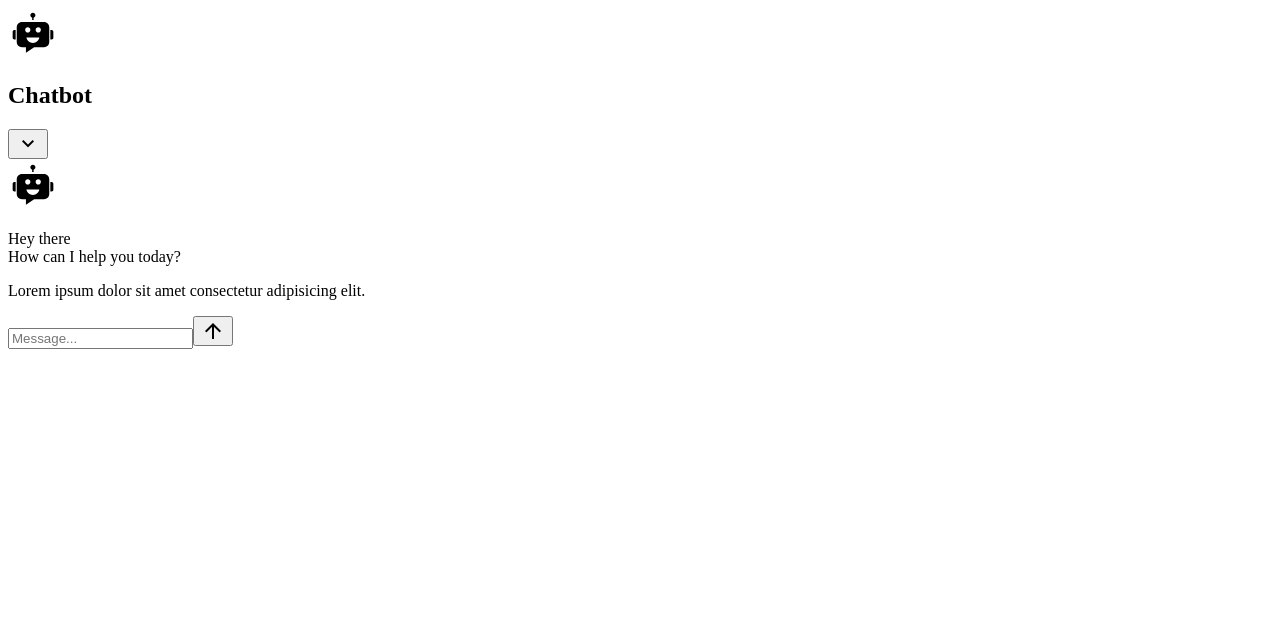
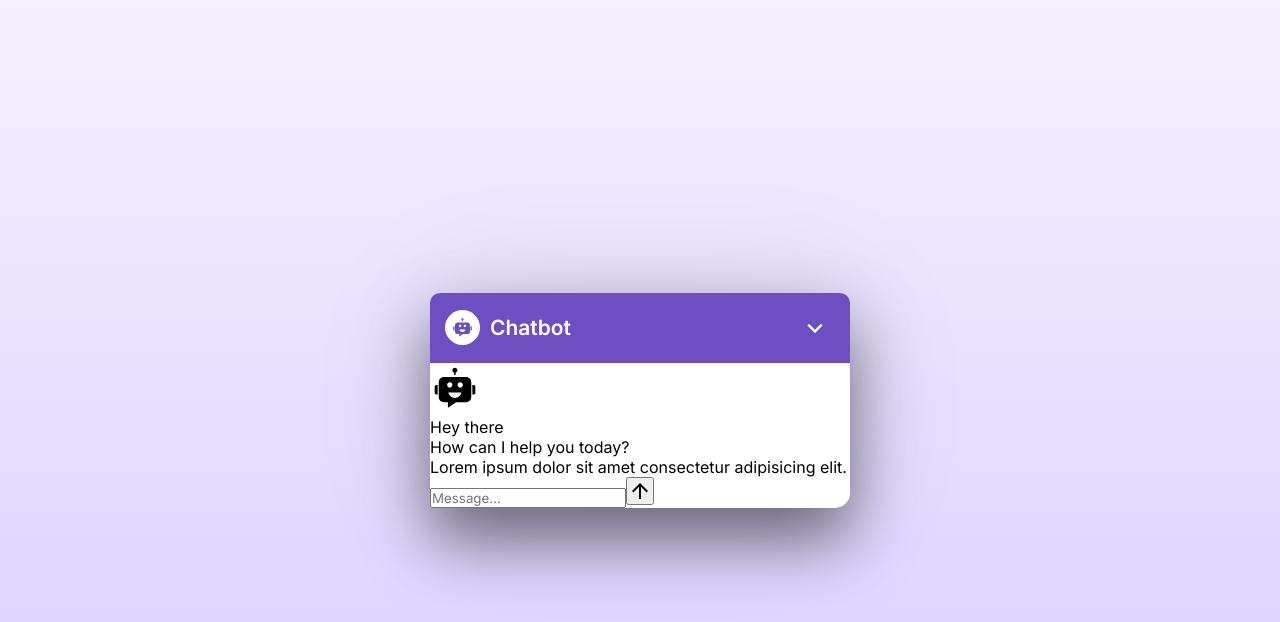
Before and after one commit to Pradhanji09/AI-Chatbot, a React (Vite) app: page / in a window 1280 px wide. Shown: the top 622 px of the page. Built offline with nearby package versions, Linux system fonts and the light colour scheme.

Commit message:
Chatbot Header Design End

```diff
--- a/src/components/Chaboticon.jsx
+++ b/src/components/Chaboticon.jsx
@@ -1,6 +1,5 @@
 const Chaboticon = () => {
   return (
-    <div>
     <svg
       xmlns="http://www.w3.org/2000/svg"
       width="50"
@@ -9,7 +8,6 @@ const Chaboticon = () => {
     >
       <path d="M738.3 287.6H285.7c-59 0-106.8 47.8-106.8 106.8v303.1c0 59 47.8 106.8 106.8 106.8h81.5v111.1c0 .7.8 1.1 1.4.7l166.9-110.6 41.8-.8h117.4l43.6-.4c59 0 106.8-47.8 106.8-106.8V394.5c0-59-47.8-106.9-106.8-106.9zM351.7 448.2c0-29.5 23.9-53.5 53.5-53.5s53.5 23.9 53.5 53.5-23.9 53.5-53.5 53.5-53.5-23.9-53.5-53.5zm157.9 267.1c-67.8 0-123.8-47.5-132.3-109h264.6c-8.6 61.5-64.5 109-132.3 109zm110-213.7c-29.5 0-53.5-23.9-53.5-53.5s23.9-53.5 53.5-53.5 53.5 23.9 53.5 53.5-23.9 53.5-53.5 53.5zM867.2 644.5V453.1h26.5c19.4 0 35.1 15.7 35.1 35.1v121.1c0 19.4-15.7 35.1-35.1 35.1h-26.5zM95.2 609.4V488.2c0-19.4 15.7-35.1 35.1-35.1h26.5v191.3h-26.5c-19.4 0-35.1-15.7-35.1-35.1zM561.5 149.6c0 23.4-15.6 43.3-36.9 49.7v44.9h-30v-44.9c-21.4-6.5-36.9-26.3-36.9-49.7 0-28.6 23.3-51.9 51.9-51.9s51.9 23.3 51.9 51.9z" />
     </svg>
-    </div>
   );
 };
 
--- a/src/index.css
+++ b/src/index.css
@@ -0,0 +1,68 @@
+@import url("https://fonts.googleapis.com/css2?family=Inter:ital,opsz,wght@0,14..32,100..900;1,14..32,100..900&display=swap");
+
+* {
+  margin: 0;
+  padding: 0;
+  font-family: "Inter", serif;
+  box-sizing: border-box;
+}
+
+body {
+  display: flex;
+  justify-content: center;
+  align-items: center;
+  min-height: 100vh;
+  background: linear-gradient(#f4f0ff, #dacdff);
+}
+.chatbot-popup {
+  width: 420px;
+  background: #fff;
+  border-radius: 15px;
+  box-shadow: 0 0 128px 0 rgba(0, 0, 0, 0.1), 0 32px 64px 0 rgba(0, 0, 0, 0.5);
+}
+
+.chatbot-popup .chatbot-header {
+  display: flex;
+  align-items: center;
+  justify-content: space-between;
+  background: #6d4fc2;
+  padding: 15px;
+  border-top-left-radius: 10px;
+  border-top-right-radius: 10px;
+}
+.chatbot-header .header-info {
+  display: flex;
+  align-items: center;
+  gap: 10px;
+}
+.header-info svg {
+  height: 35px;
+  width: 35px;
+  background: #fff;
+  border-radius: 50%;
+  fill: #6d4fc2;
+  padding: 6px;
+  flex-shrink: 0;
+}
+.header-info .logo-text {
+  color: #fff;
+  font-size: 1.31rem;
+  font-weight: 600;
+}
+.chatbot-header button {
+  height: 40px;
+  width: 40px;
+  border: none;
+  color: #fff;
+  outline: none;
+  font-size: 1.9rem;
+  padding-top: 3px;
+  cursor: pointer;
+  border-radius: 50%;
+  background: #6d4fc2;
+  transition: 0.2s ease;
+}
+
+.chatbot-header button:hover {
+  background: #593bab;
+}
```
Lines whose indentation alone changed are shown as unchanged.
